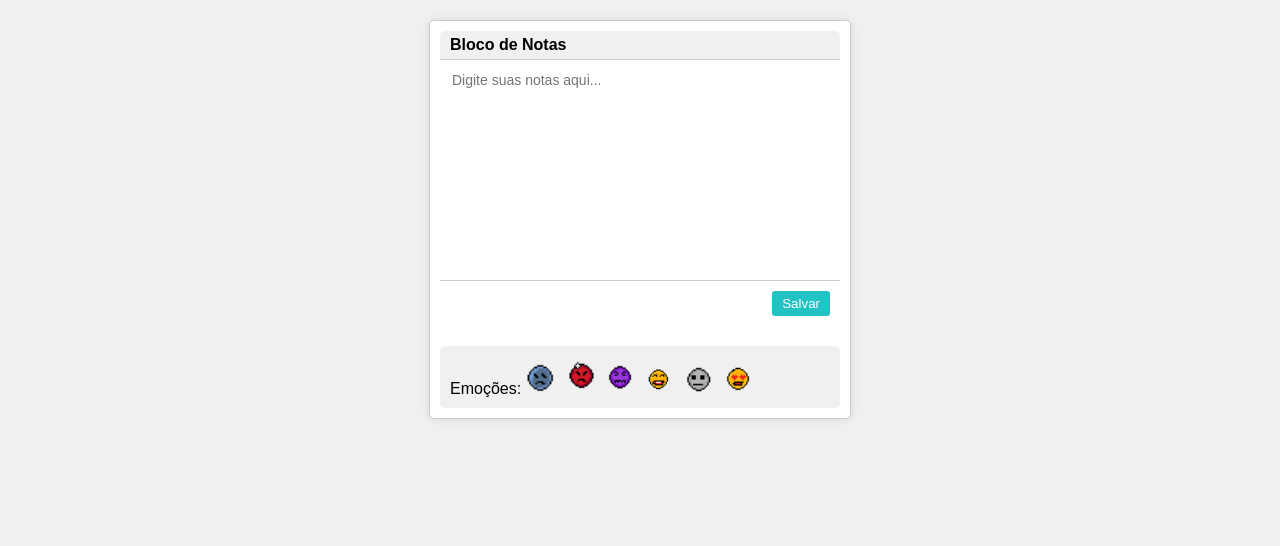
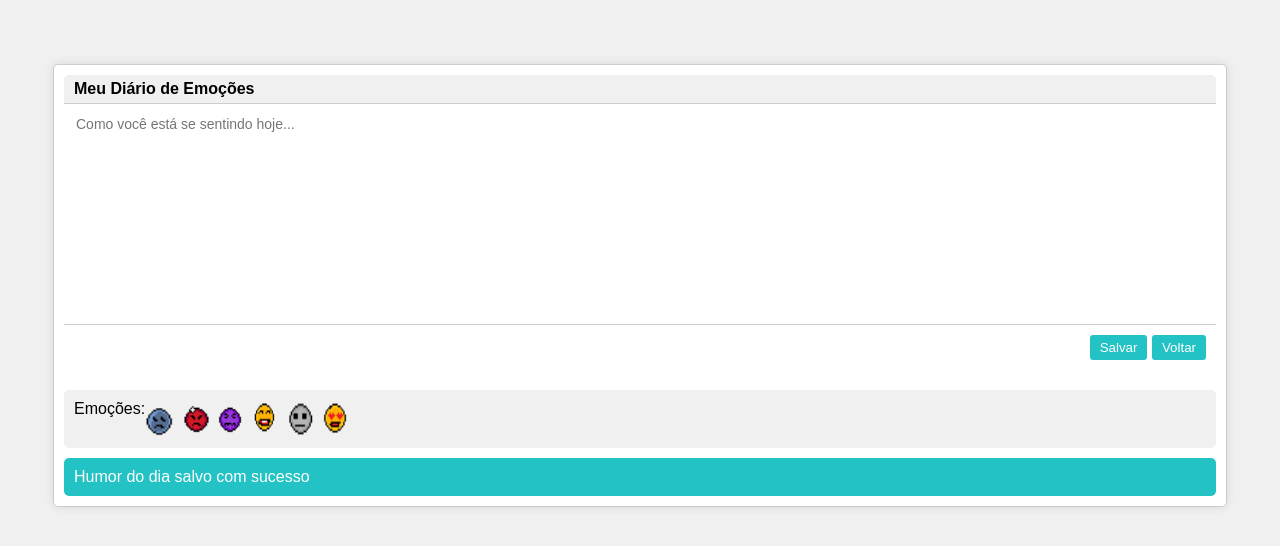
Before and after one commit to riquealyson/EMOOTION-, a plain HTML site: page adicionar.html in a window 1280 px wide. Both pictures are taken after a click on the button "Salvar". Drawn offline with Linux system fonts and the light colour scheme.

Commit message:
adicionar.html

```diff
--- a/adicionar.html
+++ b/adicionar.html
@@ -3,7 +3,7 @@
 <head>
     <meta charset="UTF-8">
     <meta name="viewport" content="width=device-width, initial-scale=1.0">
-    <title>Bloco de Notas</title>
+    <title>Diário de Emoções</title>
     <style>
         body {
             font-family: Arial, sans-serif;
@@ -13,8 +13,8 @@
         }
 
         .container {
-            width: 400px;
-            margin: 20px auto;
+            width: 90%;
+            margin: 5% auto;
             background-color: #fff;
             border: 1px solid #ccc;
             border-radius: 5px;
@@ -69,6 +69,10 @@
             border-radius: 5px;
             margin-top: 20px;
             padding: 10px;
+            display: flex;
+            flex-wrap: wrap;
+            object-fit:fill;
+
         }
 
         .emotions-tab img {
@@ -77,28 +81,63 @@
             margin-right: 5px;
             cursor: pointer;
         }
+
+        .message {
+            background-color: #23c2c5;
+            color: white;
+            padding: 10px;
+            border-radius: 5px;
+            margin-top: 10px;
+        }
     </style>
 </head>
 <body>
     <div class="container">
         <div class="title-bar">
-            <h1>Bloco de Notas</h1>
+            <h1>Meu Diário de Emoções</h1>
         </div>
         <div class="content">
-            <textarea placeholder="Digite suas notas aqui..."></textarea>
+            <textarea placeholder="Como você está se sentindo hoje..."></textarea>
         </div>
         <div class="footer">
-            <button>Salvar</button>
+            <button onclick="mostrarMensagem()">Salvar</button>
+            <button onclick="redirectToAnotherPage()">Voltar</button>
         </div>
         <div class="emotions-tab">
             <span>Emoções:</span>
-            <img src="segunda.png" alt="Segunda-feira" title="Tristeza">
-            <img src="terca.png" alt="Terça-feira" title="Raiva">
-            <img src="quarta.png" alt="Quarta-feira" title="Medo">
-            <img src="quinta.png" alt="Quinta-feira" title="Feliz">
-            <img src="sexta.png" alt="Sexta-feira" title="Neutro">
-            <img src="sabado.png" alt="Sábado" title="Apaixonado">
+            <img src="segunda.png" alt="Segunda-feira" title="Tristeza" onclick="selecionarEmocao('Tristeza')">
+            <img src="terca.png" alt="Terça-feira" title="Raiva" onclick="selecionarEmocao('Raiva')">
+            <img src="quarta.png" alt="Quarta-feira" title="Medo" onclick="selecionarEmocao('Medo')">
+            <img src="quinta.png" alt="Quinta-feira" title="Feliz" onclick="selecionarEmocao('Feliz')">
+            <img src="sexta.png" alt="Sexta-feira" title="Neutro" onclick="selecionarEmocao('Neutro')">
+            <img src="sabado.png" alt="Sábado" title="Apaixonado" onclick="selecionarEmocao('Apaixonado')">
         </div>
     </div>
+
+    <script>
+        function selecionarEmocao(emocao) {
+            alert('Você selecionou que seu humor do dia foi: ' + emocao);
+        }
+
+        function mostrarMensagem() {
+            var mensagem = document.createElement('div');
+            mensagem.classList.add('message');
+            mensagem.textContent = 'Humor do dia salvo com sucesso';
+            document.querySelector('.container').appendChild(mensagem);
+            setTimeout(function() {
+                mensagem.remove();
+            }, 3000);
+            document.body.appendChild(selectedEmotion);
+
+            setTimeout(function() {
+                mensagem.remove();
+                selectedEmotion.remove();
+            }, 3000);
+
+        }
+            function redirectToAnotherPage() {
+            window.location.href = "index.html";
+        }
+    </script>
 </body>
 </html>
```
